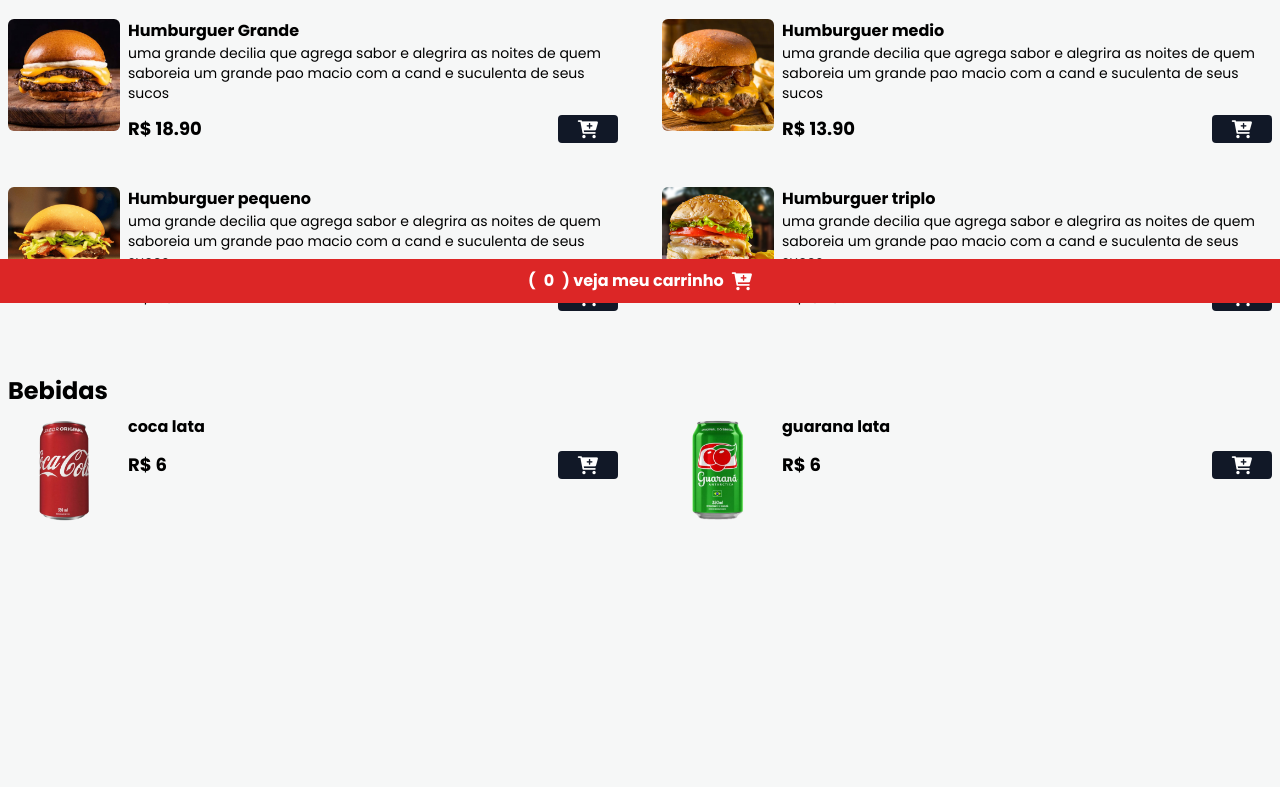
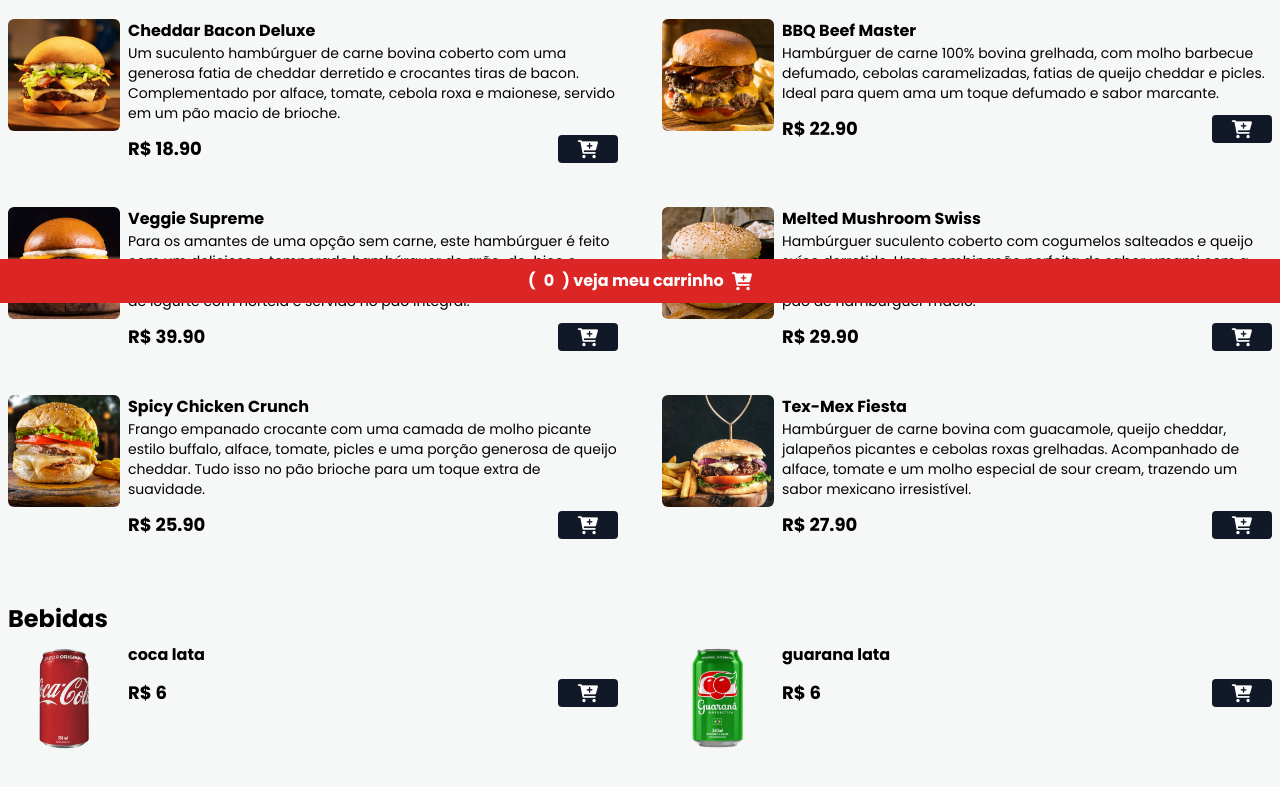
Before and after one commit to pedro0Ag/hamburgueria, a website: page index.html in a window 1280 px wide. Shown: the part 497-1284 px from the top of the page. Before the commit the page ends 1088 px from the top, so only its background shows below. Drawn offline with nearby package versions, Linux system fonts and the light colour scheme.

Commit message:
meta tag e outros adicionais

```diff
--- a/index.html
+++ b/index.html
@@ -12,16 +12,22 @@
 
     <link rel="stylesheet" href="https://cdnjs.cloudflare.com/ajax/libs/font-awesome/6.0.0-beta3/css/all.min.css" integrity="sha512-Fo3rlrZj/k7ujTnHg4CGR2D7kSs0v4LLanw2qksYuRlEzO+tcaEPQogQ0KaoGN26/zrn20ImR1DfuLWnOo7aBA==" crossorigin="anonymous" referrerpolicy="no-referrer" />
 
+    <meta property="og:type" content="Website">
+    <meta property="og:title" content="Dev Burguer - O melhor">
+    <meta property="og:image" content="https://pedro0ag.github.io/hamburgueria/images/hamb-1.png">
+    <meta property="og:description" content="O melhor hamburguer caseiro e nosso!!!">
+    <meta property="og:site_name" content="Dev Burguer">
+
     <link rel="stylesheet" href="styles/output.css">
     <title>cardapio</title>
 </head>
 <body>
-    <header class="w-full h-[420px] bg-zinc-900 bg-home bg-cover bg-center">
+    <header class="w-full h-[420px] bg-zinc-900 bg-e bg-cover bg-center  img">
         <div class="w-full h-full flex flex-col justify-center items-center ">
             <img src="images/hamb-1.png" alt=""
             class="w-32 h-32 rounded-full shadow-lg hover:scale-110 duration-200">
             <h1 class="text-4xl mt-4 mb-2 font-bold text-white">
-                dev burger
+                Dev burger
             </h1>
 
             <span class="text-white font-medium">Rua deve 10, conjunto esperança - CE</span>
@@ -42,13 +48,13 @@
     <main class="grid grid-cols-1 md:grid-cols-2 gap-7 md:gap-11 mx-auto max-w-7xl px-2 mb-16">
 
     <div class="flex gap-2">
-        <img src="images/hamb-3.png" alt=""
+        <img src="images/hamb-1.png" alt=""
         class="w-28 h-28 rounded-md hover:scale-110 hover:-rotate-2 duration-300">
 
         <div>
-            <p class="font-bold">Humburguer Grande</p>
-            <p class="text-sm">uma grande decilia que agrega sabor e alegrira as noites de quem saboreia um grande pao macio com a cand e suculenta de seus sucos
-            </p>
+            <p class="font-bold">Cheddar Bacon Deluxe</p>
+
+            <p class="text-sm">Um suculento hambúrguer de carne bovina coberto com uma generosa fatia de cheddar derretido e crocantes tiras de bacon. Complementado por alface, tomate, cebola roxa e maionese, servido em um pão macio de brioche.</p>
 
             <div class="flex items-center gap-2 justify-between mt-3">
             <p class="font-bold text-lg">R$ 18.90</p>
@@ -68,15 +74,16 @@
         class="w-28 h-28 rounded-md hover:scale-110 hover:-rotate-2 duration-300">
 
         <div>
-            <p class="font-bold">Humburguer medio</p>
-            <p class="text-sm">uma grande decilia que agrega sabor e alegrira as noites de quem saboreia um grande pao macio com a cand e suculenta de seus sucos
+            <p class="font-bold">BBQ Beef Master</p>
+
+            <p class="text-sm">Hambúrguer de carne 100% bovina grelhada, com molho barbecue defumado, cebolas caramelizadas, fatias de queijo cheddar e picles. Ideal para quem ama um toque defumado e sabor marcante.
             </p>
 
             <div class="flex items-center gap-2 justify-between mt-3">
-            <p class="font-bold text-lg">R$ 13.90</p>
+            <p class="font-bold text-lg">R$ 22.90</p>
             <button class="bg-gray-900 px-5 rounded add-to-cart-btn"
-            data-name="Humburguer medio"
-            data-price="13.90"
+            data-name="BBQ Beef Master"
+            data-price="22.90"
             >
                 <i class="fa fa-cart-plus text-lg text-white"></i>
             </button>
@@ -86,19 +93,43 @@
     </div>
 
     <div class="flex gap-2">
-        <img src="images/hamb-1.png" alt=""
+        <img src="images/hamb-3.png" alt=""
         class="w-28 h-28 rounded-md hover:scale-110 hover:-rotate-2 duration-300">
 
         <div>
-            <p class="font-bold">Humburguer pequeno</p>
-            <p class="text-sm">uma grande decilia que agrega sabor e alegrira as noites de quem saboreia um grande pao macio com a cand e suculenta de seus sucos
+            <p class="font-bold">Veggie Supreme</p>
+
+            <p class="text-sm">Para os amantes de uma opção sem carne, este hambúrguer é feito com um delicioso e temperado hambúrguer de grão-de-bico e quinoa. Ele vem acompanhado de alface, tomate, cebola roxa, molho de iogurte com hortelã e servido no pão integral.
             </p>
 
             <div class="flex items-center gap-2 justify-between mt-3">
-            <p class="font-bold text-lg">R$ 9.90</p>
+            <p class="font-bold text-lg">R$ 39.90</p>
             <button class="bg-gray-900 px-5 rounded add-to-cart-btn"
-            data-name="Humburguer pequeno"
-            data-price="9.90"
+            data-name="Veggie Supreme"
+            data-price="39.90"
+            >
+                <i class="fa fa-cart-plus text-lg text-white"></i>
+            </button>
+            </div>
+        </div>
+
+    </div>
+
+    <div class="flex gap-2">
+        <img src="images/hamb-4.png" alt=""
+        class="w-28 h-28 rounded-md hover:scale-110 hover:-rotate-2 duration-300">
+
+        <div>
+            <p class="font-bold">Melted Mushroom Swiss</p>
+
+            <p class="text-sm">Hambúrguer suculento coberto com cogumelos salteados e queijo suíço derretido. Uma combinação perfeita de sabor umami com a suavidade do queijo, servido com maionese, alface e tomate em um pão de hambúrguer macio.
+            </p>
+
+            <div class="flex items-center gap-2 justify-between mt-3">
+            <p class="font-bold text-lg">R$ 29.90</p>
+            <button class="bg-gray-900 px-5 rounded add-to-cart-btn"
+            data-name="Melted Mushroom Swiss"
+            data-price="29.90"
             >
                 <i class="fa fa-cart-plus text-lg text-white"></i>
             </button>
@@ -112,15 +143,39 @@
         class="w-28 h-28 rounded-md hover:scale-110 hover:-rotate-2 duration-300">
 
         <div>
-            <p class="font-bold">Humburguer triplo</p>
-            <p class="text-sm">uma grande decilia que agrega sabor e alegrira as noites de quem saboreia um grande pao macio com a cand e suculenta de seus sucos
+            <p class="font-bold">Spicy Chicken Crunch</p>
+
+            <p class="text-sm">Frango empanado crocante com uma camada de molho picante estilo buffalo, alface, tomate, picles e uma porção generosa de queijo cheddar. Tudo isso no pão brioche para um toque extra de suavidade.
             </p>
 
             <div class="flex items-center gap-2 justify-between mt-3">
-            <p class="font-bold text-lg">R$ 34.90</p>
+            <p class="font-bold text-lg">R$ 25.90</p>
             <button class="bg-gray-900 px-5 rounded add-to-cart-btn"
-            data-name="Humburguer triplo"
-            data-price="34.90"
+            data-name="Spicy Chicken Cruncho"
+            data-price="25.90"
+            >
+                <i class="fa fa-cart-plus text-lg text-white"></i>
+            </button>
+            </div>
+        </div>
+
+    </div>
+
+    <div class="flex gap-2">
+        <img src="images/hamb-6.png" alt=""
+        class="w-28 h-28 rounded-md hover:scale-110 hover:-rotate-2 duration-300">
+
+        <div>
+            <p class="font-bold">Tex-Mex Fiesta</p>
+
+            <p class="text-sm">Hambúrguer de carne bovina com guacamole, queijo cheddar, jalapeños picantes e cebolas roxas grelhadas. Acompanhado de alface, tomate e um molho especial de sour cream, trazendo um sabor mexicano irresistível.
+            </p>
+
+            <div class="flex items-center gap-2 justify-between mt-3">
+            <p class="font-bold text-lg">R$ 27.90</p>
+            <button class="bg-gray-900 px-5 rounded add-to-cart-btn"
+            data-name="Tex-Mex Fiesta"
+            data-price="27.90"
             >
                 <i class="fa fa-cart-plus text-lg text-white"></i>
             </button>
--- a/script.js
+++ b/script.js
@@ -140,12 +140,14 @@ checkoutBtn.addEventListener("click", function(){
             duration: 3000,
             close: true,
             gravity: "top", // `top` or `bottom`
-            position: "right", // `left`, `center` or `right`
+            position: "center", // `left`, `center` or `right`
             stopOnFocus: true, // Prevents dismissing of toast on hover
             style: {
               background: "#ef4444",
             },
           }).showToast();
+
+          return;
     }
 
     if(cart.length === 0 )return;
@@ -157,14 +159,16 @@ checkoutBtn.addEventListener("click", function(){
 
     const cartItems = cart.map((item) => {
         return(
-        ` ${item.name} Quantidade: (${item.quantity}) Preço: R$${item.price}|`
+        `${item.name}ㅤQuantidade: (${item.quantity})ㅤPreço: R$${item.price}ㅤㅤ
+        ㅤ|`
         )
     }).join("")
 
    const massage = encodeURIComponent(cartItems)
    const phone = "5585994510659"
+   const total = cartTotal.innerHTML
 
-   window.open(`https://wa.me/${phone}?text=${massage} Endereço:${addressInput.value}`, "_blank")
+   window.open(`https://wa.me/${phone}?text=${massage} Endereço:${addressInput.value} ${total}`, "_blank")
 
    cart = []
    updateCartMoodal
--- a/styles/styles.css
+++ b/styles/styles.css
@@ -5,3 +5,7 @@
 body{
     background-color:#f6f7f7 ;
 }
+
+.img{
+    background-image: url('/images/bg.png');
+}
--- a/tailwind.config.js
+++ b/tailwind.config.js
@@ -5,11 +5,7 @@ module.exports = {
     fontFamily:{
       'sans': ['Poppins', 'sans-serif']
     },
-    extend: {
-      backgroundImage:{
-        "home": "url('/images/bg.png')"
-      }
-    },
+    extend: {},
   },
   plugins: [],
 }
```
Also changed, not shown: styles/output.css.
